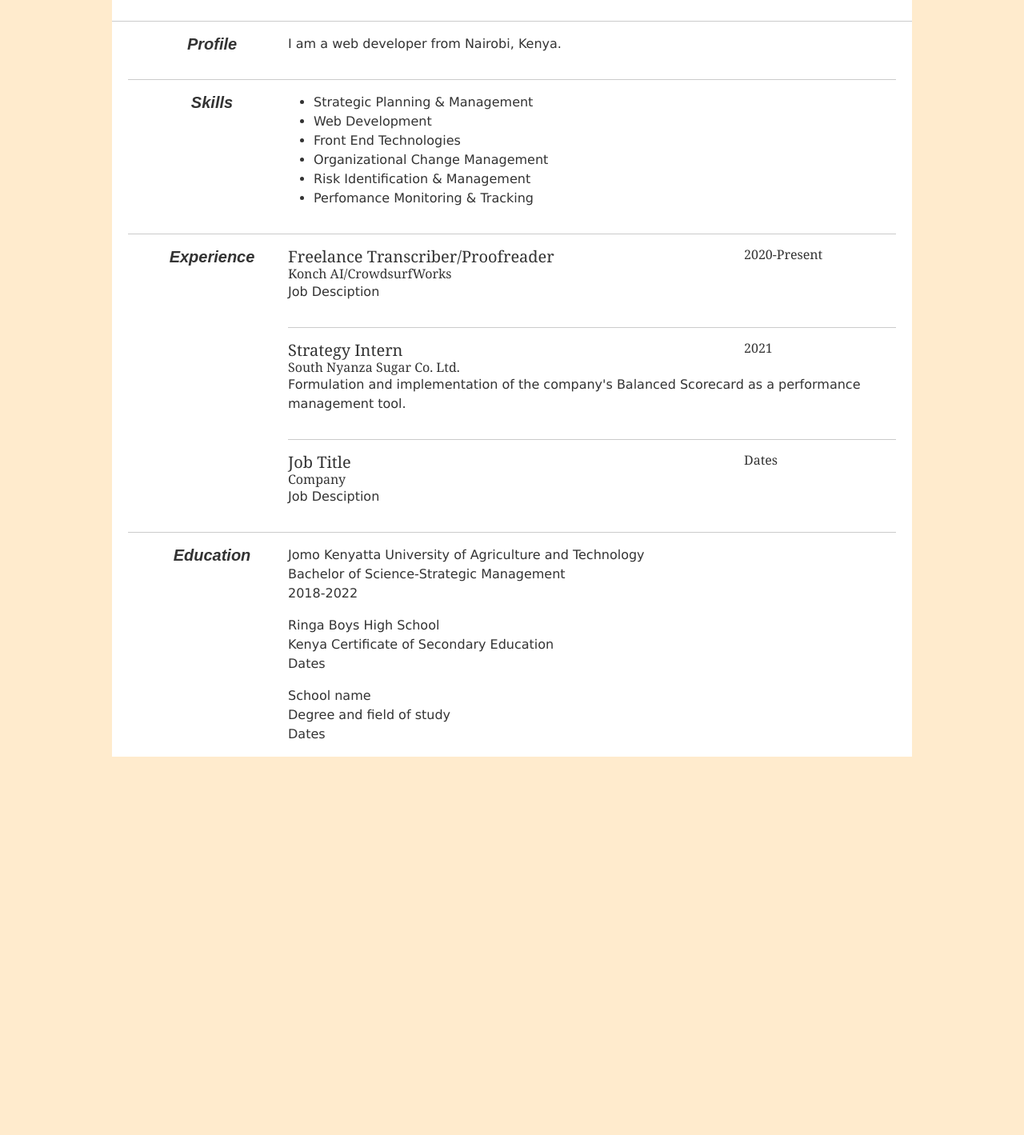
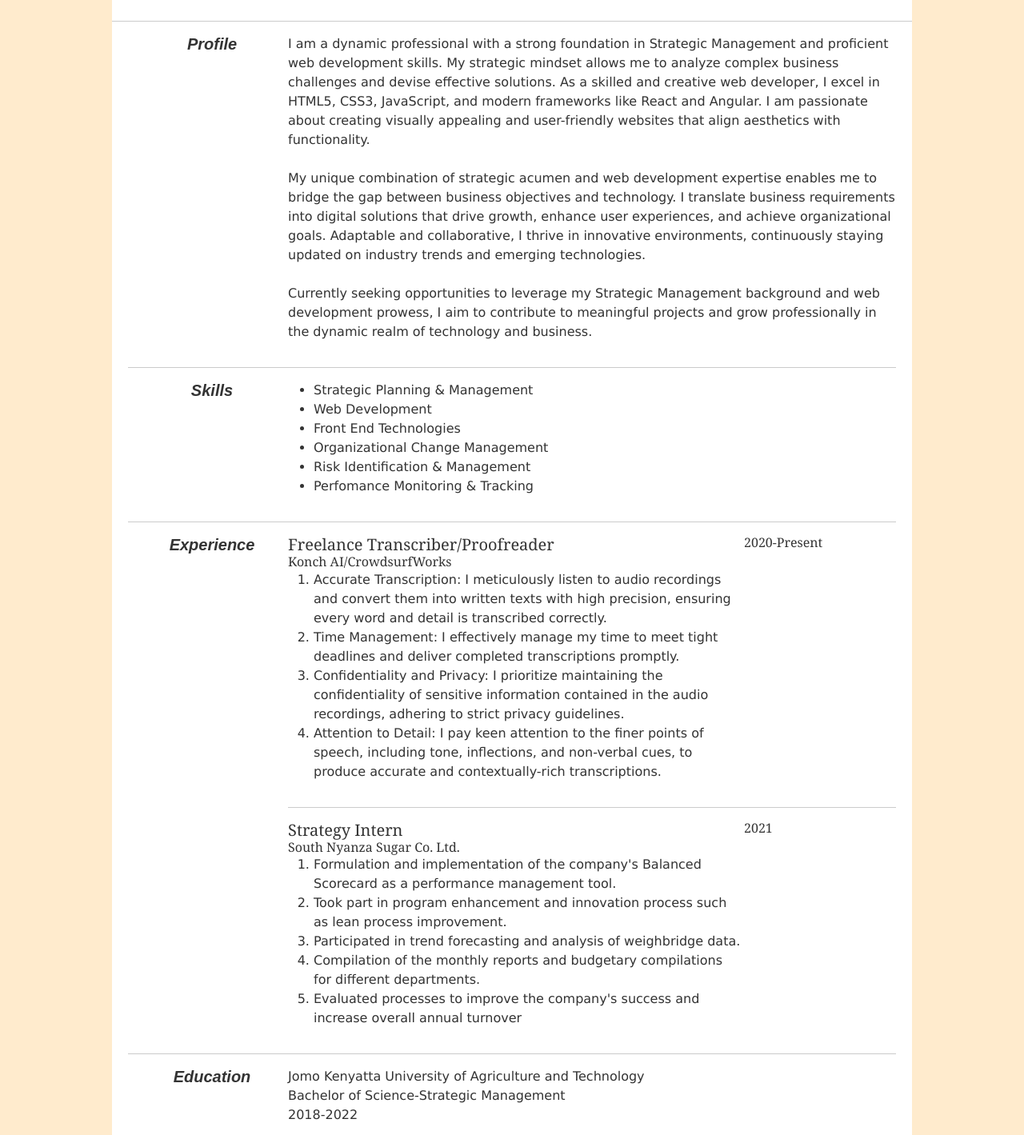
Before and after one commit to omondigeorge/cv, a plain HTML site: page cv.html in a window 1280 px wide. Shown: the part 164-1583 px from the top of the page at 80% size. Before the commit the page ends 1130 px from the top, so only its background shows below. Drawn offline with nearby package versions, Linux system fonts and the light colour scheme.

Commit message:
Added CV parts

```diff
--- a/cv.html
+++ b/cv.html
@@ -70,7 +70,31 @@
             <h3>Profile</h3>
           </div>
           <div class="right">
-            <p>I am a web developer from Nairobi, Kenya.</p>
+            <p>
+              I am a dynamic professional with a strong foundation in Strategic
+              Management and proficient web development skills. My strategic
+              mindset allows me to analyze complex business challenges and
+              devise effective solutions. As a skilled and creative web
+              developer, I excel in HTML5, CSS3, JavaScript, and modern
+              frameworks like React and Angular. I am passionate about creating
+              visually appealing and user-friendly websites that align
+              aesthetics with functionality.
+
+              <br />
+              <br />My unique combination of strategic acumen and web
+              development expertise enables me to bridge the gap between
+              business objectives and technology. I translate business
+              requirements into digital solutions that drive growth, enhance
+              user experiences, and achieve organizational goals. Adaptable and
+              collaborative, I thrive in innovative environments, continuously
+              staying updated on industry trends and emerging technologies.
+
+              <br />
+              <br />Currently seeking opportunities to leverage my Strategic
+              Management background and web development prowess, I aim to
+              contribute to meaningful projects and grow professionally in the
+              dynamic realm of technology and business.
+            </p>
           </div>
         </section>
 
@@ -107,7 +131,31 @@
               <div class="work-title-right">
                 <h5>2020-Present</h5>
               </div>
-              <p>Job Desciption</p>
+              <div>
+                <ol>
+                  <li>
+                    Accurate Transcription: I meticulously listen to audio
+                    recordings and convert them into written texts with high
+                    precision, ensuring every word and detail is transcribed
+                    correctly.
+                  </li>
+                  <li>
+                    Time Management: I effectively manage my time to meet tight
+                    deadlines and deliver completed transcriptions promptly.
+                  </li>
+                  <li>
+                    Confidentiality and Privacy: I prioritize maintaining the
+                    confidentiality of sensitive information contained in the
+                    audio recordings, adhering to strict privacy guidelines.
+                  </li>
+                  <li>
+                    Attention to Detail: I pay keen attention to the finer
+                    points of speech, including tone, inflections, and
+                    non-verbal cues, to produce accurate and contextually-rich
+                    transcriptions.
+                  </li>
+                </ol>
+              </div>
             </div>
             <hr />
             <div class="work-item">
@@ -118,21 +166,30 @@
               <div class="work-title-right">
                 <h5>2021</h5>
               </div>
-              <p>
-                Formulation and implementation of the company's Balanced
-                Scorecard as a performance management tool.
-              </p>
-            </div>
-            <hr />
-            <div class="work-item">
-              <div class="work-title-left">
-                <h4>Job Title</h4>
-                <h5>Company</h5>
+              <div>
+                <ol>
+                  <li>
+                    Formulation and implementation of the company's Balanced
+                    Scorecard as a performance management tool.
+                  </li>
+                  <li>
+                    Took part in program enhancement and innovation process such
+                    as lean process improvement.
+                  </li>
+                  <li>
+                    Participated in trend forecasting and analysis of
+                    weighbridge data.
+                  </li>
+                  <li>
+                    Compilation of the monthly reports and budgetary
+                    compilations for different departments.
+                  </li>
+                  <li>
+                    Evaluated processes to improve the company's success and
+                    increase overall annual turnover
+                  </li>
+                </ol>
               </div>
-              <div class="work-title-right">
-                <h5>Dates</h5>
-              </div>
-              <p class="">Job Desciption</p>
             </div>
           </div>
         </section>
--- a/styles.css
+++ b/styles.css
@@ -123,7 +123,10 @@ h5 {
 .intro-text {
   font-family: rubik;
 }
-
+.img-responsive {
+  max-width: 100%;
+  height: auto;
+}
 /*********************************************
            CV
 *********************************************/
```
Also changed, not shown: index.html (+11 -4 lines), projects.html (+33 -46 lines).
